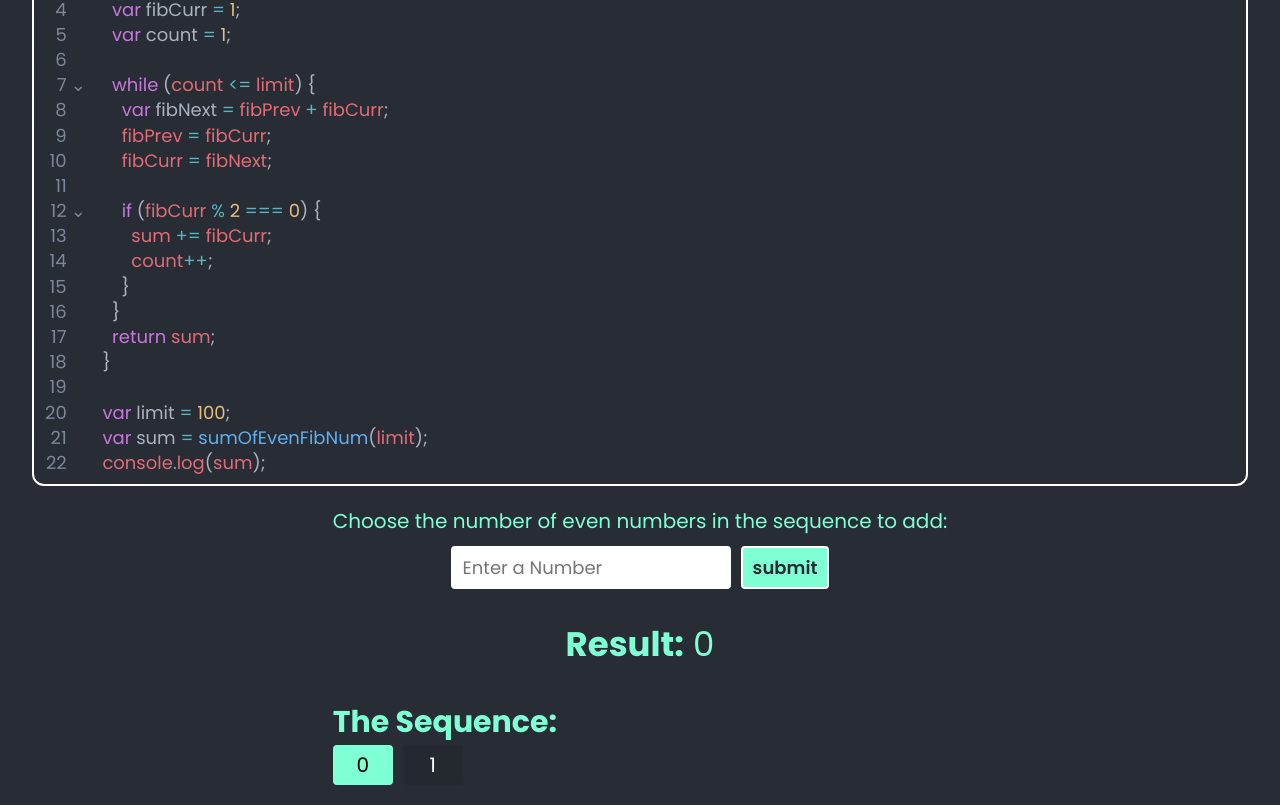
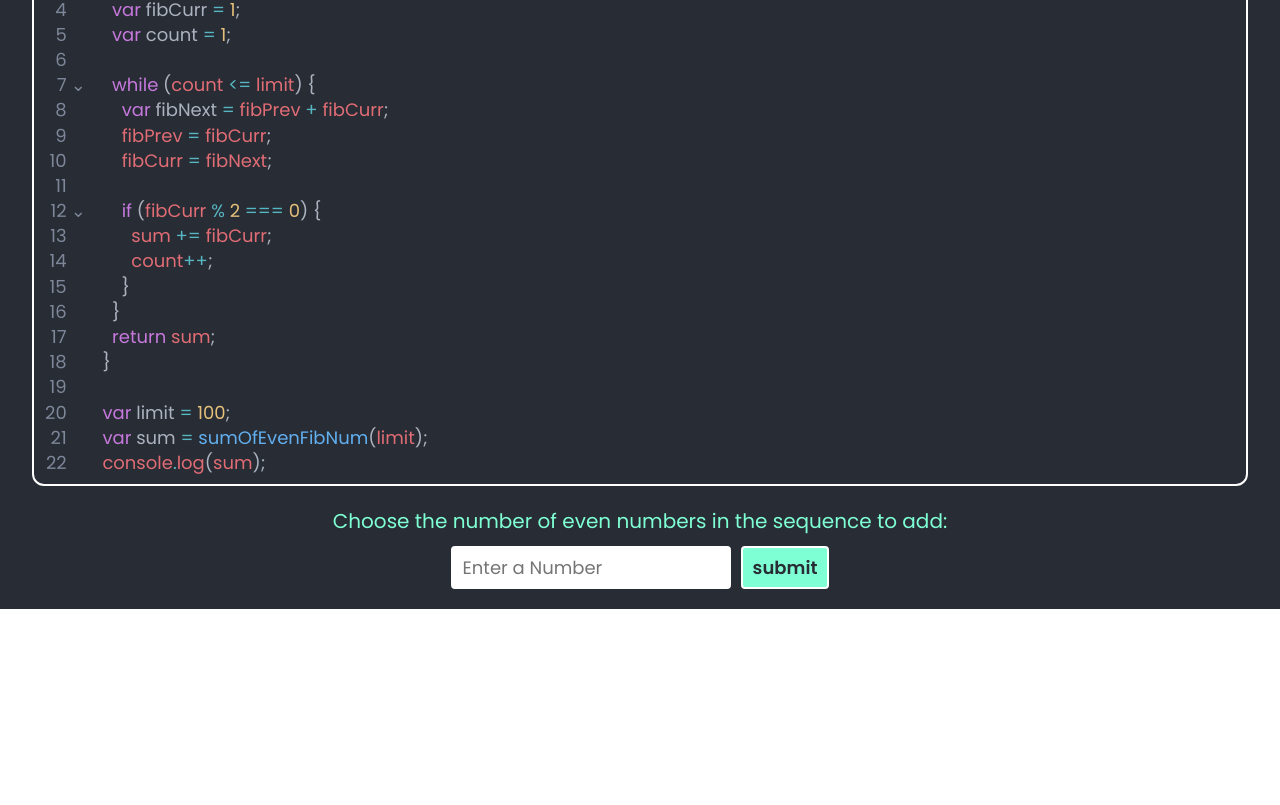
Before and after one commit to Ashrafw/next, a React (Create React App) app: page / in a window 1280 px wide. Shown: the part 593-1398 px from the top of the page. After the commit the page ends 1202 px from the top, so only its background shows below. Built offline with nearby package versions, Linux system fonts and the light colour scheme.

Commit message:
fib sequence correction

```diff
--- a/src/InteractiveComp/InteractiveComp.tsx
+++ b/src/InteractiveComp/InteractiveComp.tsx
@@ -35,15 +35,22 @@ const InteractiveComp = ({ questionNumber }: InteractiveCompProp) => {
               <button>submit</button>
             </div>
           </form>
+          {sumOfEvenFibNum(inputsOne).sum > 0 ? (
+            <>
+              {" "}
               <div className="results">
                 <strong>Result:</strong> {sumOfEvenFibNum(inputsOne).sum}
-          </div>
+              </div>{" "}
               <h2>The Sequence:</h2>
               <div className="seq">
-            {sumOfEvenFibNum(inputsOne).seq.map((num) => (
+                {sumOfEvenFibNum(inputsOne).sum > 0
+                  ? sumOfEvenFibNum(inputsOne).seq.map((num) => (
                       <p className={num % 2 === 0 ? "even" : ""}>{num}</p>
-            ))}
+                    ))
+                  : null}
               </div>
+            </>
+          ) : null}
         </div>
       ) : null}
     </InteractiveCompWrapper>
--- a/src/data/answerFunctions.ts
+++ b/src/data/answerFunctions.ts
@@ -22,11 +22,11 @@ function fibonacciSequence(n: number) {
   if (n <= 0) {
     return [];
   } else if (n === 1) {
-    return [0];
+    return [1];
   } else if (n === 2) {
-    return [0, 1];
+    return [1, 1];
   } else {
-    var sequence = [0, 1];
+    var sequence = [1, 1];
     for (var i = 2; i < n; i++) {
       var nextNumber = sequence[i - 1] + sequence[i - 2];
       sequence.push(nextNumber);
```
Lines whose indentation alone changed are shown as unchanged.
